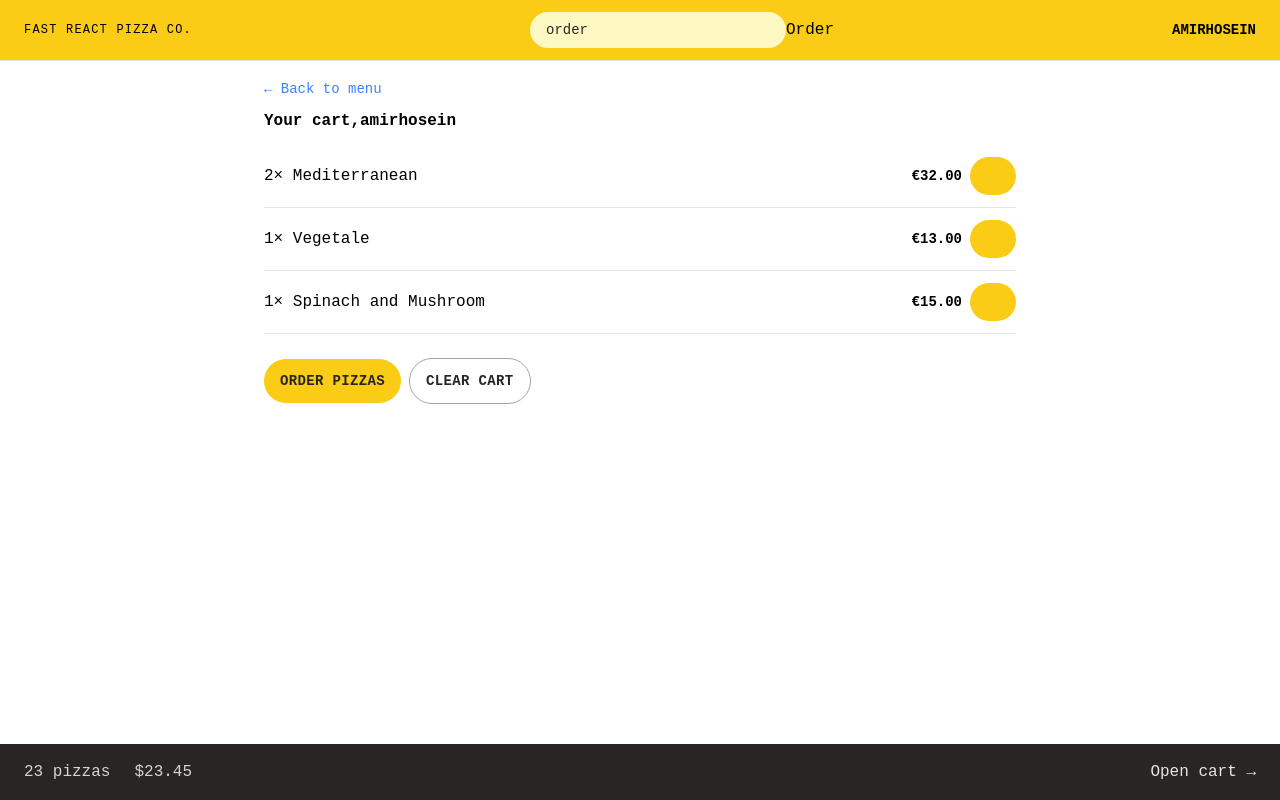
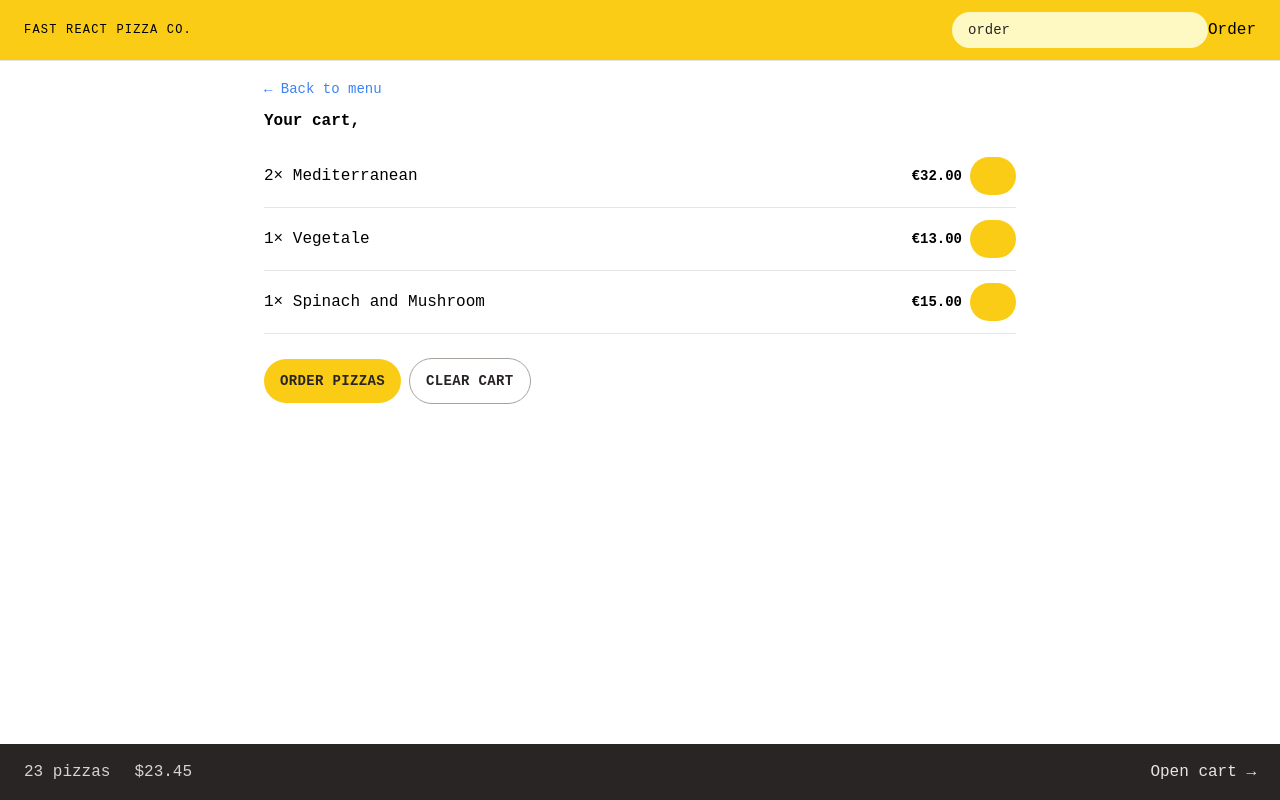
Before and after one commit to amirtbi/react-pizza, a React app: page /cart in a window 1280 px wide. Built offline with nearby package versions, Linux system fonts and the light colour scheme; some icons are missing; the HTML template or start-up script is replaced by a standard one.

Commit message:
Add username condition for displaying at home screen

```diff
--- a/src/faetures/order/CreateOrder.tsx
+++ b/src/faetures/order/CreateOrder.tsx
@@ -10,6 +10,8 @@
 import { createOrder } from "../../services/apiRestaurant";
 import { IOrder } from "./types";
 import { Button } from "../../ui/Button";
+import { useSelector } from "react-redux";
+import { RootState } from "../../store";
 
 // https://uibakery.io/regex-library/phone-number
 const isValidPhone = (str: string) =>
@@ -43,6 +45,7 @@
 
 function CreateOrder() {
   const navigation = useNavigation();
+  const username = useSelector((state:RootState)=>state.user.username);
   // const [withPriority, setWithPriority] = useState(false);
   const isSubmitting = navigation.state === "submitting";
   const formError = useActionData() as { [key: string]: string };
@@ -55,7 +58,7 @@
       <Form method="POST" className="p-4">
         <div className="form-field">
           <label className="sm:basis-40">First Name</label>
-          <input className="input grow" type="text" name="customer" required />
+          <input className="input grow" type="text" name="customer" defaultValue={username} required />
         </div>
 
         <div className="form-field mb-2">
--- a/src/faetures/user/CreateUser.tsx
+++ b/src/faetures/user/CreateUser.tsx
@@ -1,16 +1,24 @@
 import { FormEvent, useRef } from "react";
 import { Button } from "../../ui/Button";
+import { useDispatch } from "react-redux";
+import { updateName } from "./userSlice";
+import { useNavigate } from "react-router-dom";
 
 function CreateUser() {
   const userInputRef = useRef<HTMLInputElement>(null);
   const formRef = useRef<HTMLFormElement>(null);
+  const dispatch = useDispatch();
+  const navigate = useNavigate();
+
 
   function handleSubmit(e:FormEvent) {
     e.preventDefault();
+    if(userInputRef.current?.value =="") return;
     if(userInputRef.current?.value){
+      dispatch(updateName(userInputRef.current?.value));
+      navigate("/menu")
       formRef.current?.reset();
     }
-
   }
 
 
@@ -27,7 +35,7 @@
         ref={userInputRef}
       />
 
-        <div className="mt-2">
+      <div className="mt-2">
           <Button variant="solid">Start ordering</Button>
         </div>
     </form>
--- a/src/faetures/user/userSlice.ts
+++ b/src/faetures/user/userSlice.ts
@@ -1,7 +1,7 @@
 import { createSlice } from "@reduxjs/toolkit"
 
 const initialState = {
-    username: "amirhosein"
+    username: ""
 }
 
 
@@ -10,6 +10,7 @@
     initialState,
     reducers: {
         updateName(state, action) {
+            debugger
             state.username = action.payload;
         }
     }
--- a/src/ui/Home.tsx
+++ b/src/ui/Home.tsx
@@ -1,5 +1,9 @@
+import { useSelector } from "react-redux";
 import { CreateUser } from "../faetures/user/CreateUser";
+import { RootState } from "../store";
+import { Button } from "./Button";
 function Home() {
+  const username = useSelector((state:RootState)=>state.user.username);
   return (
     <>
       <div className="my-10 px-4 text-center sm:my-16">
@@ -10,7 +14,7 @@
             Straight out of the oven, straight to you.
           </span>
         </h1>
-        <CreateUser />
+        {username ==="" ?  <CreateUser /> : <Button variant="solid" to="/menu">Continue ordering, {username}</Button> }
       </div>
     </>
   );
```
